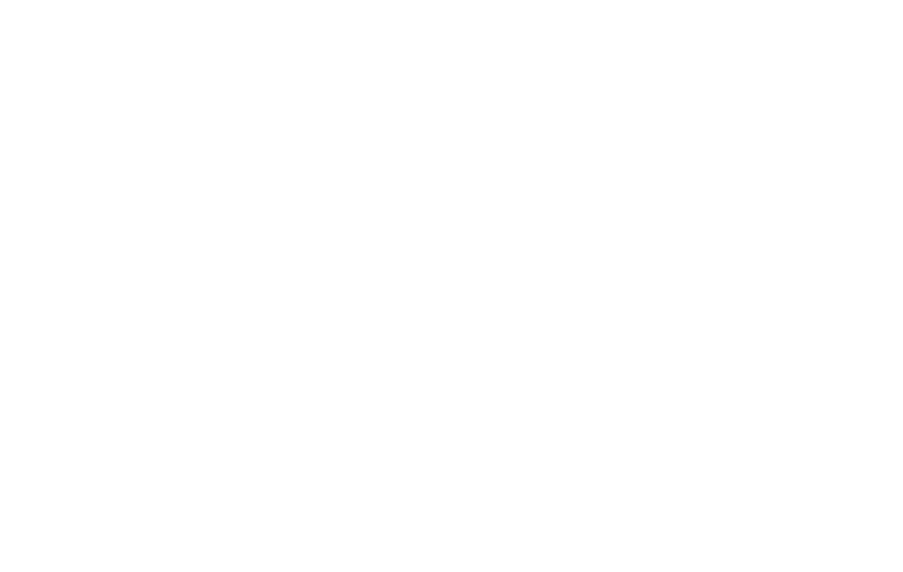
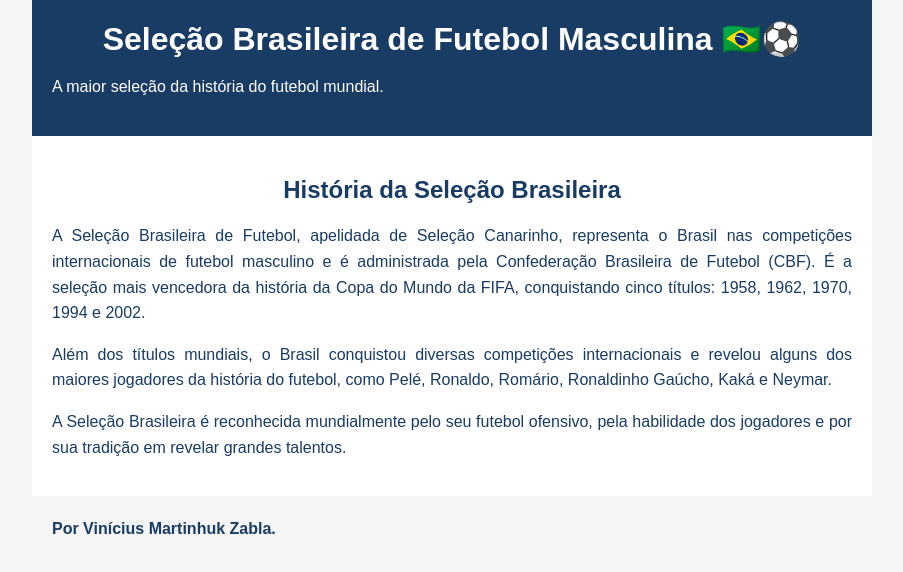
Before and after one commit to viniciuszabla-create/selecao-brasileira-de-futebol, a plain HTML site: page index.html in a window 1280 px wide. Shown: the whole page, without its empty margins (188-1091 px from the left). Drawn offline with Linux system fonts and the light colour scheme.

Commit message:
meu projeto

```diff
--- a/index.html
+++ b/index.html
@@ -1,11 +1,85 @@
 <!DOCTYPE html>
-<html lang="pt-br">
+<html lang="pt-BR">
 <head>
     <meta charset="UTF-8">
     <meta name="viewport" content="width=device-width, initial-scale=1.0">
-    <title>Document</title>
+    <title>Seleção Brasileira</title>
+
+    <style>
+        body {
+            background-color: #f5f5f5;
+            margin: 0;
+            font-family: Arial, Helvetica, sans-serif;
+        }
+
+        header {
+            background-color: #183C63;
+            color: white;
+            text-align: center;
+            max-width: 800px;
+            margin: 0 auto;
+            padding: 20px;
+        }
+
+        main {
+            background-color: white;
+            color: #183C63;
+            max-width: 800px;
+            margin: 0 auto;
+            padding: 20px;
+        }
+
+        h1 {
+            margin: 0;
+        }
+
+        h2 {
+            text-align: center;
+        }
+
+        p {
+            text-align: justify;
+            line-height: 1.6;
+        }
+
+        footer {
+            text-align: center;
+            max-width: 800px;
+            margin: 20px auto;
+            color: #183C63;
+            font-weight: bold;
+        }
+    </style>
 </head>
+
 <body>
+
+    <header>
+        <h1>Seleção Brasileira de Futebol Masculina 🇧🇷⚽</h1>
+        <p>A maior seleção da história do futebol mundial.</p>
+    </header>
+
+    <main>
+
+        <h2>História da Seleção Brasileira</h2>
+
+        <p>
+            A Seleção Brasileira de Futebol, apelidada de Seleção Canarinho, representa o Brasil nas competições internacionais de futebol masculino e é administrada pela Confederação Brasileira de Futebol (CBF). É a seleção mais vencedora da história da Copa do Mundo da FIFA, conquistando cinco títulos: 1958, 1962, 1970, 1994 e 2002.
+        </p>
+
+        <p>
+            Além dos títulos mundiais, o Brasil conquistou diversas competições internacionais e revelou alguns dos maiores jogadores da história do futebol, como Pelé, Ronaldo, Romário, Ronaldinho Gaúcho, Kaká e Neymar.
+        </p>
+
+        <p>
+            A Seleção Brasileira é reconhecida mundialmente pelo seu futebol ofensivo, pela habilidade dos jogadores e por sua tradição em revelar grandes talentos.
+        </p>
+
+    </main>
+
+    <footer>
+        <p>Por Vinícius Martinhuk Zabla.</p>
+    </footer>
 
 </body>
 </html>
```
